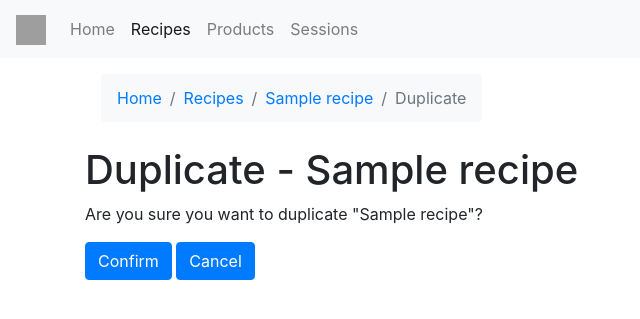
After one commit to cmulders/eefbakt-recipes, a Django app: page /data/recipes/1/duplicate/ in a window 1280 px wide. The commit adds this page. Shown: the top 319 px of the page, without its empty margins (0-640 px from the left). Run offline with Django 3.2, Linux system fonts and the light colour scheme; tables that the repository leaves empty hold one stand-in row (values such as "Sample post"); some libraries are stand-ins or nearby versions; grey boxes are pictures that could not be loaded.

Commit message:
Adds duplication view

```diff
--- a/baking/templates/baking/session_detail.html
+++ b/baking/templates/baking/session_detail.html
@@ -17,7 +17,7 @@
         <a class="btn btn-outline-success btn-sm"
             href="{% url 'baking:session-update' object.pk %}">{% trans "Edit" %}</a>
         <a class="btn btn-outline-secondary btn-sm"
-            href="{% url 'baking:session-update' object.pk %}">{% trans "Edit" %}</a>
+            href="{% url 'baking:session-duplicate' object.pk %}">{% trans "Duplicate" %}</a>
         <a class="btn btn-outline-danger btn-sm"
             href="{% url 'baking:session-delete' object.pk %}">{% trans "Delete" %}</a>
     </div>
--- a/baking/urls.py
+++ b/baking/urls.py
@@ -13,5 +13,6 @@ urlpatterns = [
     path("sessions/<int:pk>/", views.SessionDetailView.as_view(), name="session-detail"),
     path("sessions/<int:pk>/ingredients/", views.SessionIngredientsDetailView.as_view(), name="session-ingredients"),
     path("sessions/<int:pk>/edit/", views.SessionUpdateView.as_view(), name="session-update"),
+    path("sessions/<int:pk>/duplicate/", views.SessionDuplicateView.as_view(), name="session-duplicate"),
     path("sessions/<int:pk>/delete/", views.SessionDeleteView.as_view(), name="session-delete"),
 ]
--- /dev/null
+++ b/data/templates/data/object_confirm_duplicate.html
@@ -0,0 +1,14 @@
+{% extends 'base.html' %}
+
+{% load i18n %}
+
+{% block content %}
+<h1>Duplicate - {{ object.name }}</h1>
+<form method="post">{% csrf_token %}
+  <p>Are you sure you want to duplicate "{{ object }}"?</p>
+
+  <input class="btn btn-primary" type="submit" value="Confirm">
+  <a class="btn btn-primary" href="{{ object.get_absolute_url }}">Cancel</a>
+</form>
+
+{% endblock %}
--- /dev/null
+++ b/data/templates/data/recipe_confirm_duplicate.html
@@ -0,0 +1,11 @@
+{% extends './object_confirm_duplicate.html' %}
+
+{% load i18n %}
+
+{% block breadcrumbs %}
+{{ block.super }}
+<li class="breadcrumb-item"><a href="{% url 'data:recipe-list' %}">{% trans 'Recipes' %}</a></li>
+<li class="breadcrumb-item"><a href="{% url 'data:recipe-detail' object.pk %}">{{ object.name }}</a></li>
+</li>
+<li class="breadcrumb-item active">{% trans 'Duplicate' %}</li>
+{% endblock %}
--- a/data/templates/data/recipe_detail.html
+++ b/data/templates/data/recipe_detail.html
@@ -12,7 +12,9 @@
 <div class="d-flex align-items-center">
   <h1>{{ object.name }}</h1>
   <div class="btn-group ml-5 d-print-none">
-    <a class="btn btn-outline-secondary btn-sm" href="{% url 'data:recipe-update' object.pk %}">{% trans "Edit" %}</a>
+    <a class="btn btn-outline-success btn-sm" href="{% url 'data:recipe-update' object.pk %}">{% trans "Edit" %}</a>
+    <a class="btn btn-outline-secondary btn-sm"
+      href="{% url 'data:recipe-duplicate' object.pk %}">{% trans "Duplicate" %}</a>
     <a class="btn btn-outline-danger btn-sm" href="{% url 'data:recipe-delete' object.pk %}">{% trans "Delete" %}</a>
   </div>
 </div>
--- a/data/templates/data/recipe_list.html
+++ b/data/templates/data/recipe_list.html
@@ -20,7 +20,7 @@
       <div class="btn-group align-self-center">
         <a class="btn btn-outline-success btn-sm" href="{% url 'data:recipe-update' object.pk %}">{% trans "Edit" %}</a>
         <a class="btn btn-outline-secondary btn-sm"
-          href="{% url 'data:recipe-update' object.pk %}">{% trans "Edit" %}</a>
+          href="{% url 'data:recipe-duplicate' object.pk %}">{% trans "Duplicate" %}</a>
         <a class="btn btn-outline-danger btn-sm"
           href="{% url 'data:recipe-delete' object.pk %}">{% trans "Delete" %}</a>
       </div>
--- a/data/urls.py
+++ b/data/urls.py
@@ -12,6 +12,7 @@ urlpatterns = [
     path("recipes/new/", views.RecipeCreateView.as_view(), name="recipe-create"),
     path("recipes/<int:pk>/edit/", views.RecipeUpdateView.as_view(), name="recipe-update"),
     path("recipes/<int:pk>/delete/", views.RecipeDeleteView.as_view(), name="recipe-delete"),
+    path("recipes/<int:pk>/duplicate/", views.RecipeDuplicateView.as_view(), name="recipe-duplicate"),
     path("recipes/<int:pk>/", views.RecipeDetailView.as_view(), name="recipe-detail"),
     path("products/", views.ProductListView.as_view(), name="product-list"),
     path("products/<int:pk>/", views.ProductDetailView.as_view(), name="product-detail"),
--- a/data/views.py
+++ b/data/views.py
@@ -9,7 +9,7 @@ from django.views.generic import edit
 from common.constants import Unit
 from common.converters import UnitConverter
 from common.forms import ImageTagInlineFormset, UnitConversionInlineFormset
-from utils.views import ModelFormWithInlinesView
+from utils.views import DuplicateView, ModelFormWithInlinesView
 
 from .forms import (
     ProductIngredientInlineFormset,
@@ -135,6 +135,10 @@ class RecipeDeleteView(generic.DeleteView):
         return super().get_context_data(**kwargs)
 
 
+class RecipeDuplicateView(DuplicateView):
+    model = Recipe
+
+
 class RecipeDetailView(generic.DetailView):
     model = Recipe
 
--- a/utils/views.py
+++ b/utils/views.py
@@ -1,6 +1,8 @@
 from crispy_forms.helper import FormHelper
-from django.db import transaction
-from django.views.generic import edit
+from django.core.exceptions import ImproperlyConfigured
+from django.db import models, transaction
+from django.http import HttpResponseRedirect
+from django.views.generic import detail, edit
 
 
 class ModelFormWithInlinesView(
@@ -67,3 +69,57 @@ class ModelFormWithInlinesView(
             return self.form_valid(form, inlines)
         else:
             return self.form_invalid(form, inlines)
+
+
+class DuplicateView(detail.SingleObjectTemplateResponseMixin, detail.BaseDetailView):
+    """Provide the ability to duplicate objects."""
+
+    template_name_suffix = "_confirm_duplicate"
+    success_url = None
+
+    def clone_relations(self, target):
+        source = self.get_object()
+
+        for rel in source._meta.get_fields():
+            if rel.many_to_many and rel.concrete:
+                ThroughModel = rel.remote_field.through
+                field_name = rel.m2m_field_name()
+                filter = {field_name: source.pk}
+                for obj in ThroughModel.objects.filter(**filter).all():
+                    obj.pk = None
+                    setattr(obj, field_name, target)
+                    obj.save(force_insert=True)
+
+    @transaction.atomic
+    def duplicate(self, request, *args, **kwargs):
+        """
+        Call the duplicate() method on the fetched object and then redirect to the
+        success URL.
+        """
+        self.object = self.get_object()
+
+        self.object.pk = None
+        self.object.save(force_insert=True)
+
+        self.clone_relations(self.object)
+
+        success_url = self.get_success_url()
+
+        return HttpResponseRedirect(success_url)
+
+    def post(self, request, *args, **kwargs):
+        return self.duplicate(request, *args, **kwargs)
+
+    def get_success_url(self):
+        """Return the URL to redirect to after processing a valid form."""
+        if self.success_url:
+            url = self.success_url.format(**self.object.__dict__)
+        else:
+            try:
+                url = self.object.get_absolute_url()
+            except AttributeError:
+                raise ImproperlyConfigured(
+                    "No URL to redirect to.  Either provide a url or define"
+                    " a get_absolute_url method on the Model."
+                )
+        return url
```
Also changed, not shown: baking/templates/baking/session_confirm_duplicate.html (added, +23 -0 lines), baking/views.py (+6 -2 lines).
